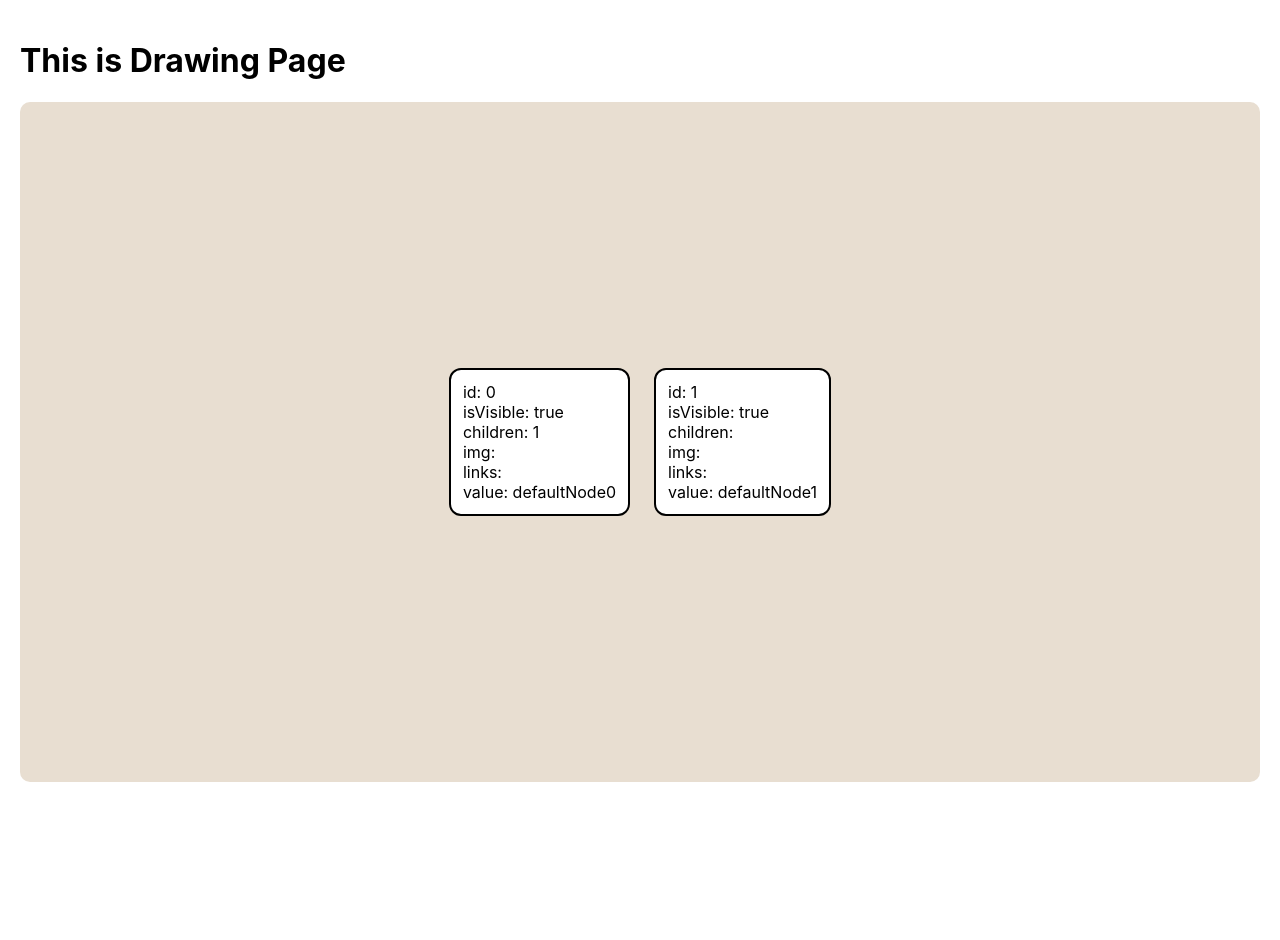
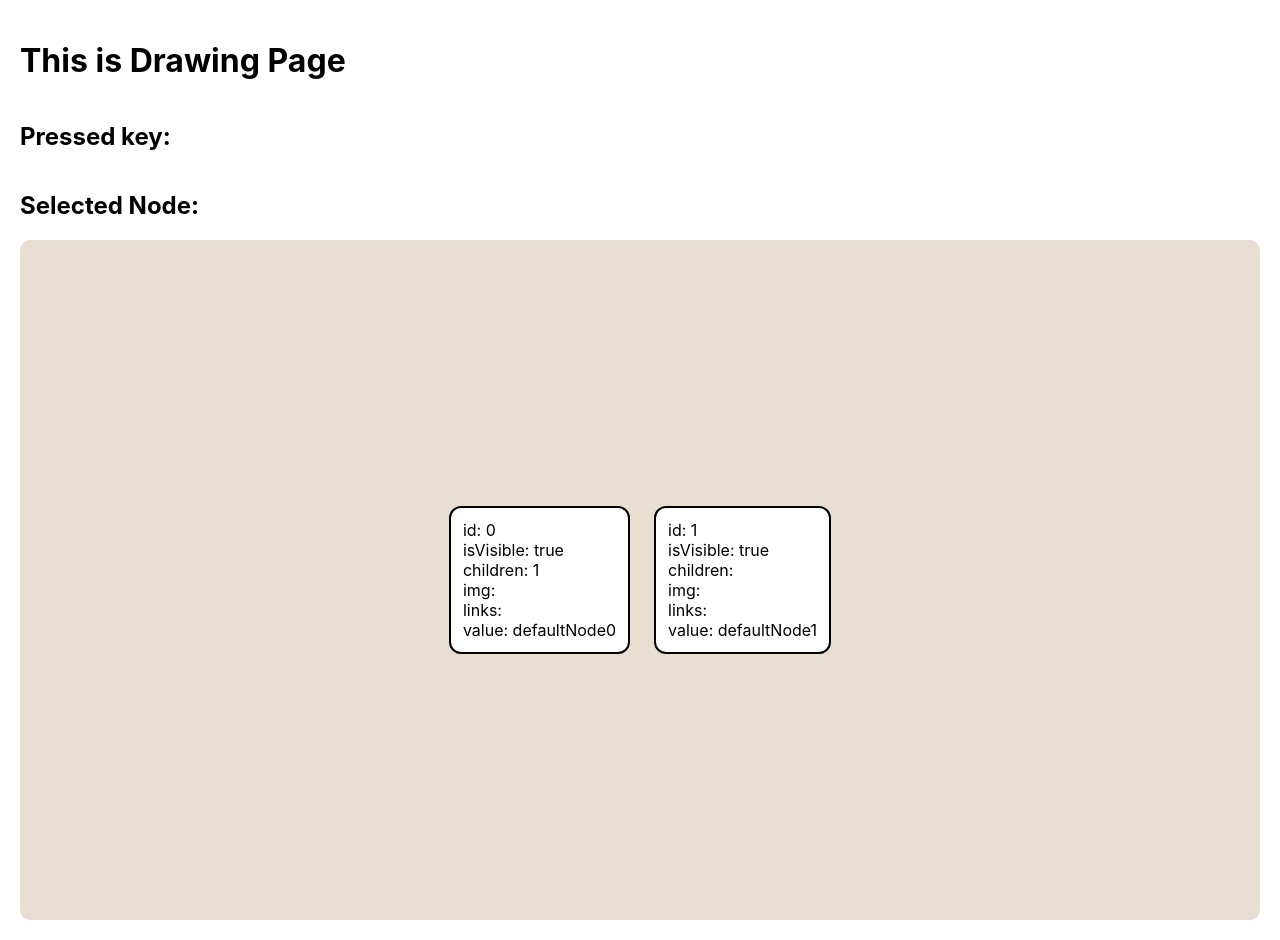
Before and after one commit to pinkishincoloragain/groot-study, a React (Create React App) app in the folder groot-study/: page / in a window 1280 px wide. Before the commit the page ends 802 px from the top, so only its background shows below. Built offline with nearby package versions, Linux system fonts and the light colour scheme.

Commit message:
feat: select, display current selected node

```diff
--- a/groot-study/src/components/molecules/Node/index.tsx
+++ b/groot-study/src/components/molecules/Node/index.tsx
@@ -1,14 +1,18 @@
 import React from 'react';
-import { NodeData } from 'types/mindNode';
+import { data, structure } from 'types/mindNode';
 import * as s from './style';
 
-const Node = ({ id, structure, data }: NodeData) => {
-  console.log(id, structure, data);
+export interface NodeProps {
+  id: number;
+  structure: structure;
+  data: data;
+  selected: boolean;
+  setSelectedNode: React.Dispatch<React.SetStateAction<string>>;
+}
 
-  const [selected, setSelected] = React.useState<boolean>(false);
-
+const Node = ({ id, structure, data, selected, setSelectedNode }: NodeProps) => {
   const handleClick = () => {
-    setSelected(!selected);
+    setSelectedNode(id.toString());
   };
 
   return (
--- a/groot-study/src/pages/DrawingPage/index.tsx
+++ b/groot-study/src/pages/DrawingPage/index.tsx
@@ -1,18 +1,45 @@
-import React from 'react';
+import React, { KeyboardEvent } from 'react';
 import Node from 'components/molecules/Node';
 import useNodes from 'hooks/useNodes';
 import * as s from './style';
 
 const DrawingPage = () => {
   const { nodes } = useNodes();
-  console.log(nodes);
+  const [pressedKey, setPressedKey] = React.useState<string>('');
+  const [keyInfo, setKeyInfo] = React.useState<KeyboardEvent | null>(null);
+  const [selectedNode, setSelectedNode] = React.useState<string>('');
+  console.log(keyInfo);
+
+  const handleKeyDown = (e: KeyboardEvent) => {
+    setPressedKey(e.key);
+    displayKeyInfo(e);
+    // e.preventDefault();
+  };
+
+  const handleKeyUp = (e: KeyboardEvent) => {
+    setPressedKey('');
+    e.preventDefault();
+  };
+
+  const displayKeyInfo = (e: KeyboardEvent) => {
+    setKeyInfo(e);
+  };
 
   return (
-    <s.DrawingPageWrapper>
+    <s.DrawingPageWrapper tabIndex={0} onKeyDown={handleKeyDown} onKeyUp={handleKeyUp}>
       <h1>This is Drawing Page</h1>
+      <h2>Pressed key: {pressedKey}</h2>
+      <h2>Selected Node: {selectedNode}</h2>
       <s.DrawingPaper>
         {nodes.map(node => (
-          <Node key={node.id} id={node.id} structure={node.structure} data={node.data} />
+          <Node
+            selected={selectedNode === node.id.toString()}
+            setSelectedNode={setSelectedNode}
+            key={node.id}
+            id={node.id}
+            structure={node.structure}
+            data={node.data}
+          />
         ))}
       </s.DrawingPaper>
     </s.DrawingPageWrapper>
```
Also changed, not shown: groot-study/.eslintrc.js (added), groot-study/.prettierrc.js (added), 1 other file (tests, documents, lock files or other folders).
